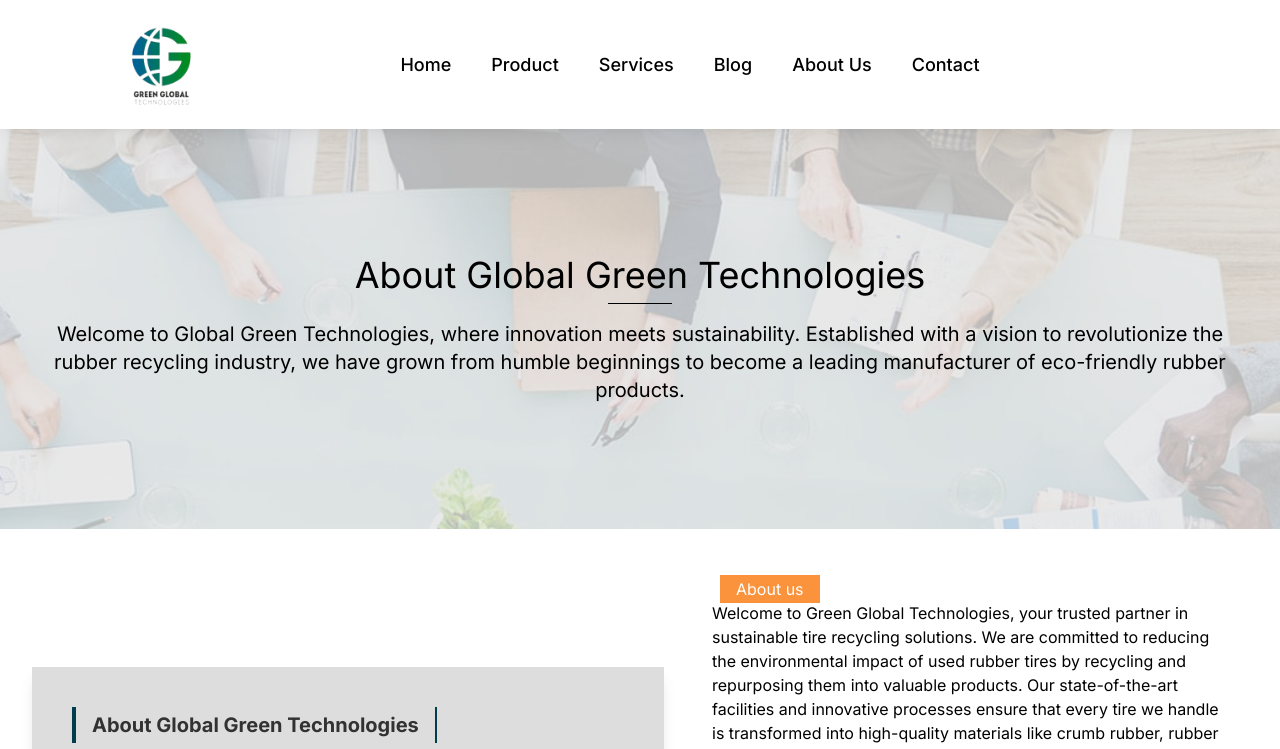
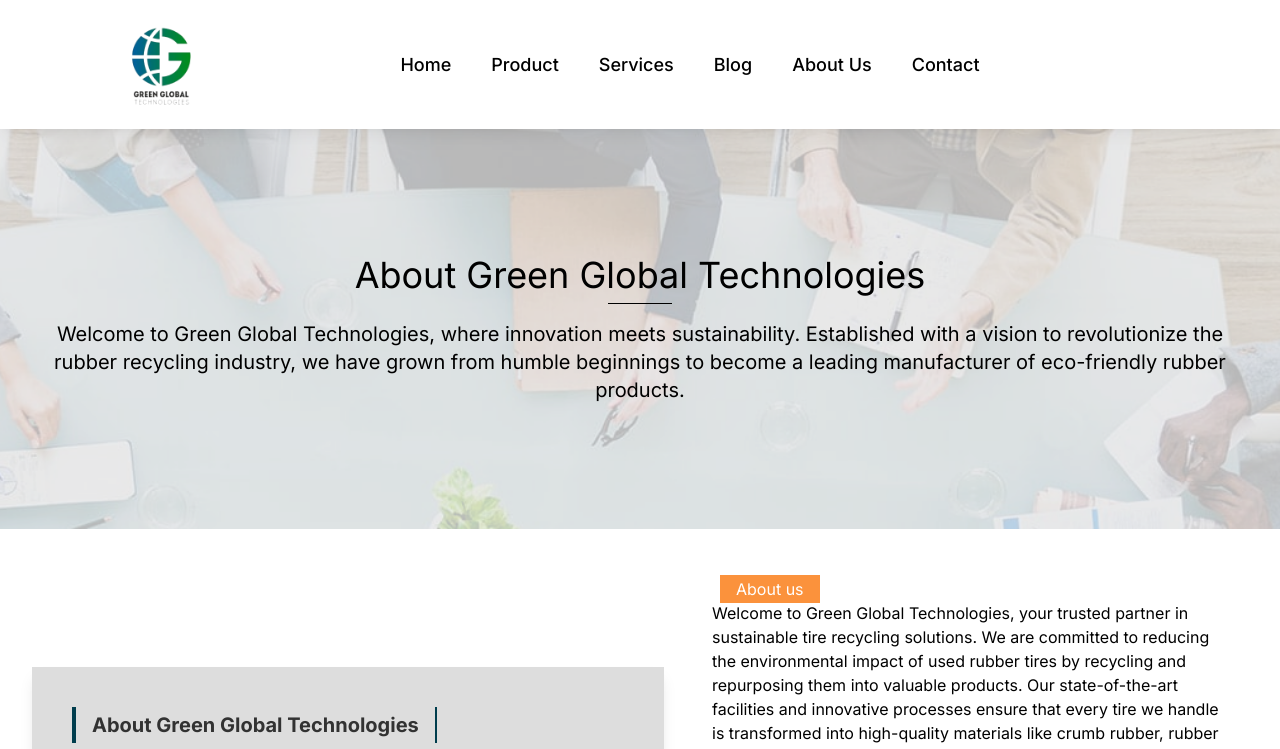
Before and after one commit to nikunj309/green-global-blog, a Next.js app: page /about in a window 1280 px wide. Shown: the top 749 px of the page. Built offline with nearby package versions, Linux system fonts and the light colour scheme.

Commit message:
add data5

```diff
--- a/src/app/about/page.tsx
+++ b/src/app/about/page.tsx
@@ -36,9 +36,9 @@
     },
   ];
 
-  const title = "About Global Green Technologies";
+  const title = "About Green Global Technologies";
   const description =
-    "Welcome to Global Green Technologies, where innovation meets sustainability. Established with a vision to revolutionize the rubber recycling industry, we have grown from humble beginnings to become a leading manufacturer of eco-friendly rubber products.";
+    "Welcome to Green Global Technologies, where innovation meets sustainability. Established with a vision to revolutionize the rubber recycling industry, we have grown from humble beginnings to become a leading manufacturer of eco-friendly rubber products.";
 
   return (
     <>
@@ -53,7 +53,7 @@
             <div className="flex">
               <div className="border-l-4 border-r-2 border-[#003D4D] mb-4 py-1 px-4">
                 <p className="text-xl font-bold text-[#323232]">
-                  About Global Green Technologies
+                  About Green Global Technologies
                 </p>
               </div>
             </div>
```
